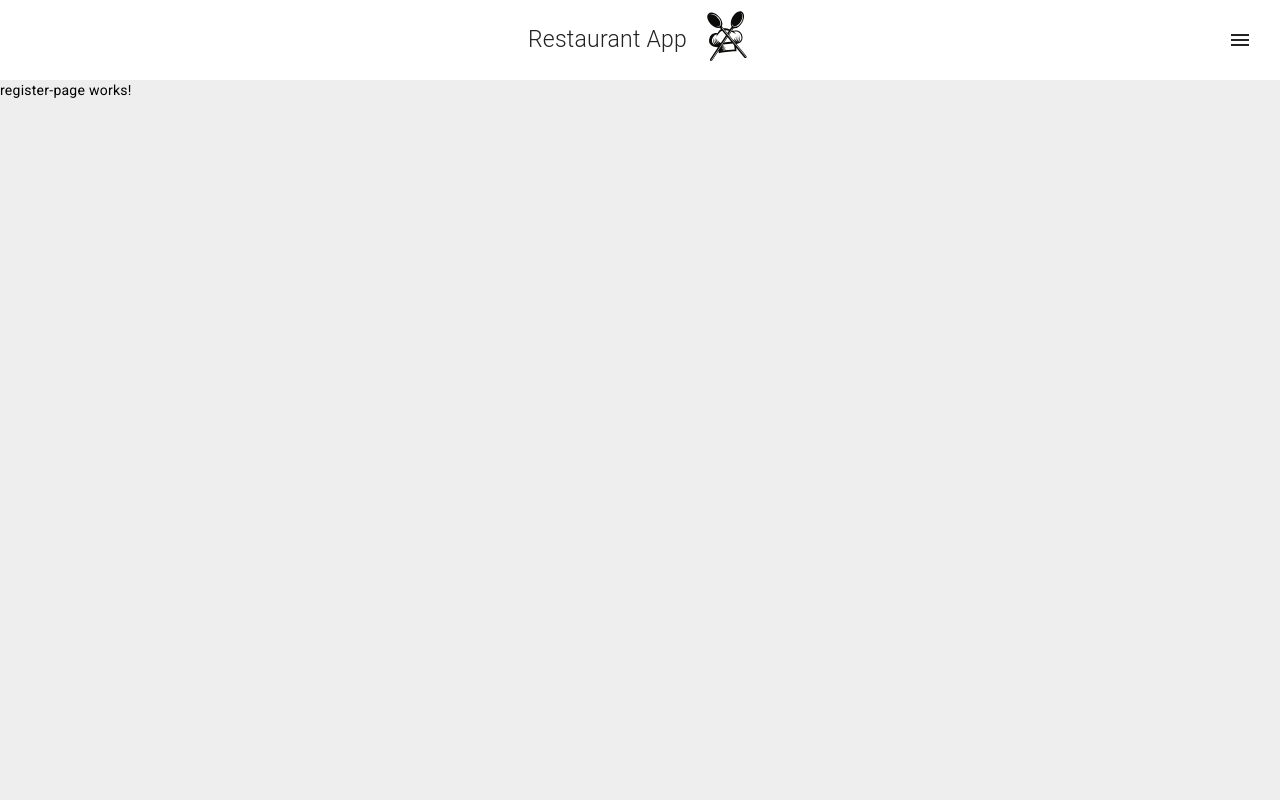
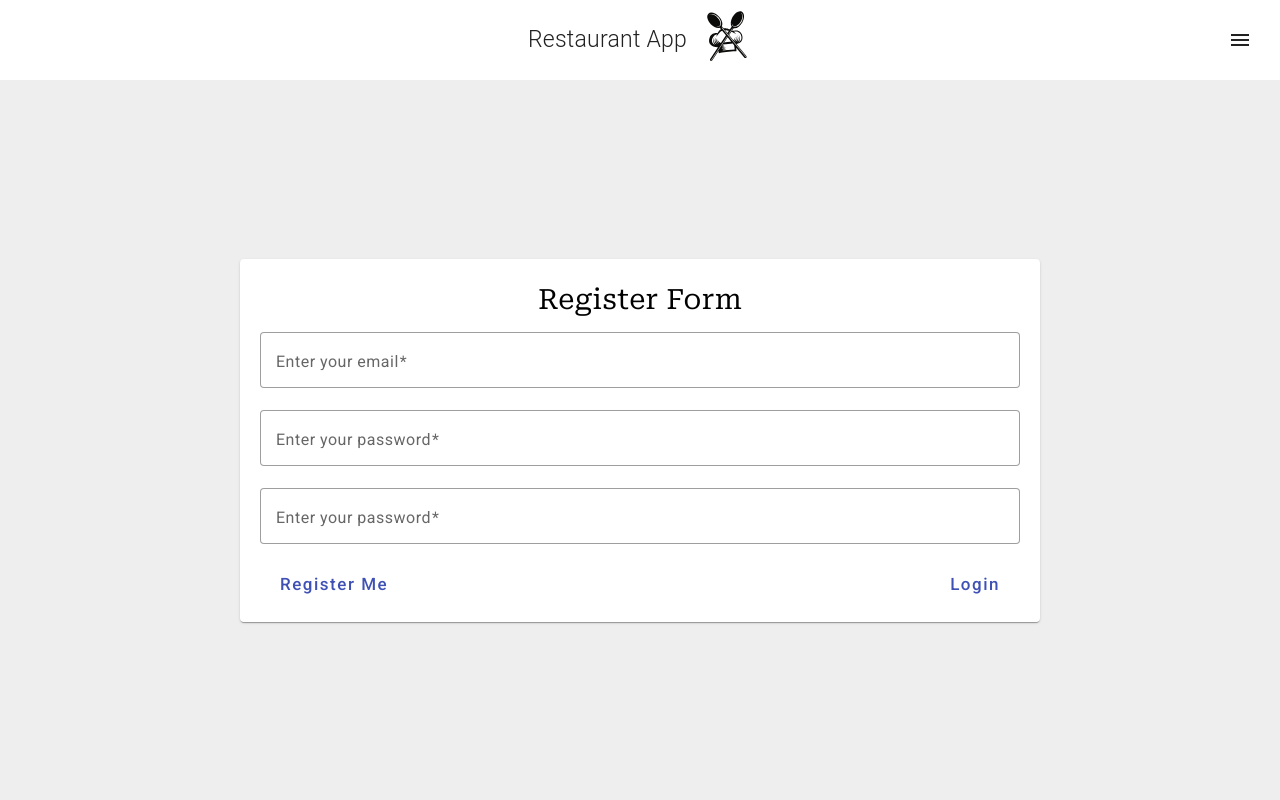
Before and after one commit to TeeDream/restaurant-menu-ng, an Angular app: page /register in a window 1280 px wide. Shown: the top 800 px of the page. Built offline with nearby package versions, Linux system fonts and the light colour scheme.

Commit message:
- Copied basic styles for register-page. - Added routes and links.

```diff
--- a/src/app/auth/auth.module.ts
+++ b/src/app/auth/auth.module.ts
@@ -4,9 +4,10 @@ import { LoginPageComponent } from './pages/login-page/login-page.component';
 import { MaterialModule } from '@src/app/shared/material.module';
 import { SharedModule } from '@src/app/shared/shared.module';
 import { RegisterPageComponent } from './pages/register-page/register-page.component';
+import { RouterLink } from '@angular/router';
 
 @NgModule({
   declarations: [LoginPageComponent, RegisterPageComponent],
-  imports: [CommonModule, MaterialModule, SharedModule],
+  imports: [CommonModule, MaterialModule, SharedModule, RouterLink],
 })
 export class AuthModule {}
--- a/src/app/auth/pages/login-page/login-page.component.html
+++ b/src/app/auth/pages/login-page/login-page.component.html
@@ -13,8 +13,10 @@
         <!--    <mat-error *ngIf="password.invalid">{{getErrorMessage()}}</mat-error>-->
       </mat-form-field>
       <div class="login-buttons">
-        <button mat-button color="primary" (submit)="onSubmit()">Sign In</button>
-        <button mat-button color="primary" type="submit">Register</button>
+        <button mat-button color="primary" (submit)="onSubmit()">Log In</button>
+        <button mat-button color="primary" type="button" routerLink="/register">
+          Registration
+        </button>
       </div>
     </form>
   </mat-card>
--- a/src/app/auth/pages/login-page/login-page.component.scss
+++ b/src/app/auth/pages/login-page/login-page.component.scss
@@ -6,10 +6,10 @@
   height: calc(100vh - 5rem);
 
   mat-card {
-    max-width: 600px;
+    max-width: 800px;
     min-height: 300px;
-    padding: 20px 15px;
-    width: 90%;
+    padding: 25px 20px 20px;
+    width: 95%;
 
     h2 {
       text-align: center;
@@ -29,6 +29,7 @@
 
         button {
           padding: 10px 20px;
+          font-size: 17px;
         }
       }
     }
--- a/src/app/auth/pages/register-page/register-page.component.html
+++ b/src/app/auth/pages/register-page/register-page.component.html
@@ -1 +1,26 @@
-<p>register-page works!</p>
+<div class="register-wrapper">
+  <mat-card>
+    <h2>Register Form</h2>
+    <form class="register-form" [formGroup]="loginGroup">
+      <mat-form-field appearance="outline">
+        <mat-label>Enter your email</mat-label>
+        <input matInput placeholder="pat@example.com" formControlName="email">
+        <!--    <mat-error *ngIf="email.invalid">{{getErrorMessage()}}</mat-error>-->
+      </mat-form-field>
+      <mat-form-field appearance="outline">
+        <mat-label>Enter your password</mat-label>
+        <input matInput placeholder="qwerty" formControlName="password">
+        <!--    <mat-error *ngIf="password.invalid">{{getErrorMessage()}}</mat-error>-->
+      </mat-form-field>
+      <mat-form-field appearance="outline">
+        <mat-label>Enter your password</mat-label>
+        <input matInput placeholder="qwerty" formControlName="confirmPassword">
+        <!--    <mat-error *ngIf="password.invalid">{{getErrorMessage()}}</mat-error>-->
+      </mat-form-field>
+      <div class="register-buttons">
+        <button mat-button color="primary" (submit)="onSubmit()">Register Me</button>
+        <button mat-button color="primary" type="submit" routerLink="/login">Login</button>
+      </div>
+    </form>
+  </mat-card>
+</div>
--- a/src/app/auth/pages/register-page/register-page.component.scss
+++ b/src/app/auth/pages/register-page/register-page.component.scss
@@ -0,0 +1,37 @@
+.register-wrapper {
+  display: flex;
+  flex-direction: column;
+  justify-content: center;
+  align-items: center;
+  height: calc(100vh - 5rem);
+
+  mat-card {
+    max-width: 800px;
+    min-height: 300px;
+    padding: 25px 20px 20px;
+    width: 95%;
+
+    h2 {
+      text-align: center;
+      font-family: "Roboto Serif", serif;
+      font-size: 28px;
+    }
+
+    .register-form {
+      height: 100%;
+      display: flex;
+      flex-direction: column;
+      justify-content: space-evenly;
+
+      .register-buttons {
+        display: flex;
+        justify-content: space-between;
+
+        button {
+          padding: 10px 20px;
+          font-size: 17px;
+        }
+      }
+    }
+  }
+}
--- a/src/app/auth/pages/register-page/register-page.component.ts
+++ b/src/app/auth/pages/register-page/register-page.component.ts
@@ -1,10 +1,58 @@
-import { Component } from '@angular/core';
+import { Component, OnInit } from '@angular/core';
+import { AuthService } from '@src/app/auth/services/auth.service';
+import { ActivatedRoute, Router } from '@angular/router';
+import { FormControl, FormGroup, Validators } from '@angular/forms';
 
 @Component({
   selector: 'app-register-page',
   templateUrl: './register-page.component.html',
-  styleUrls: ['./register-page.component.scss']
+  styleUrls: ['./register-page.component.scss'],
 })
-export class RegisterPageComponent {
+export class RegisterPageComponent implements OnInit {
+  constructor(
+    private auth: AuthService,
+    private router: Router,
+    private route: ActivatedRoute
+  ) {}
 
+  loginGroup = new FormGroup({
+    email: new FormControl('', [Validators.required, Validators.email]),
+    password: new FormControl('', [
+      Validators.required,
+      Validators.minLength(5),
+    ]),
+    confirmPassword: new FormControl('', [
+      Validators.required,
+      Validators.minLength(5),
+    ]),
+  });
+
+  // getErrorMessage() {
+  //   if (this.loginGroup.value.email.hasError('required')) {
+  //     return 'You must enter a value';
+  //   }
+  //
+  //   return this.loginGroup.value.email.hasError('email') ? 'Not a valid email' : '';
+  // }
+
+  public onSubmit(): void {
+    // this.router.routerState.snapsho.t
+
+    if (
+      !this.loginGroup.valid ||
+      !(this.loginGroup.value.email && this.loginGroup.value.password)
+    )
+      return;
+
+    this.auth.registerUser({
+      email: this.loginGroup.value.email,
+      password: this.loginGroup.value.password,
+      name: 'Tomas',
+    });
+    // .subscribe((data) => console.log(data));
+  }
+
+  ngOnInit(): void {
+    console.log(this.route.snapshot.paramMap.get('id'));
+  }
 }
--- a/src/app/core/components/header/header.component.html
+++ b/src/app/core/components/header/header.component.html
@@ -36,7 +36,7 @@
           <mat-icon>login</mat-icon>
           <span>Login</span>
         </a>
-        <a routerLink="/" mat-menu-item>
+        <a routerLink="/register" mat-menu-item>
           <mat-icon>person_add</mat-icon>
           <span>Sign Up</span>
         </a>
```
